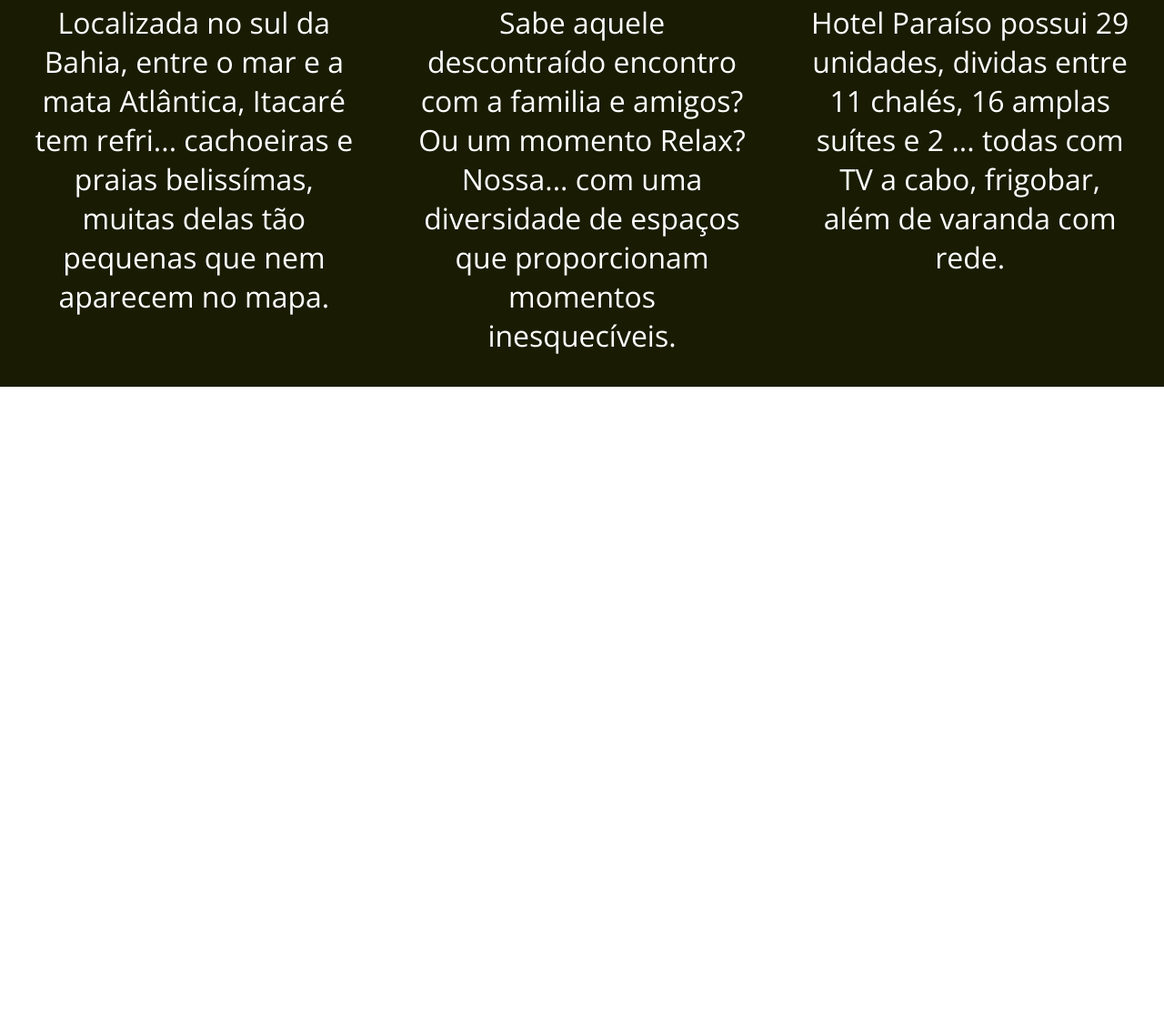
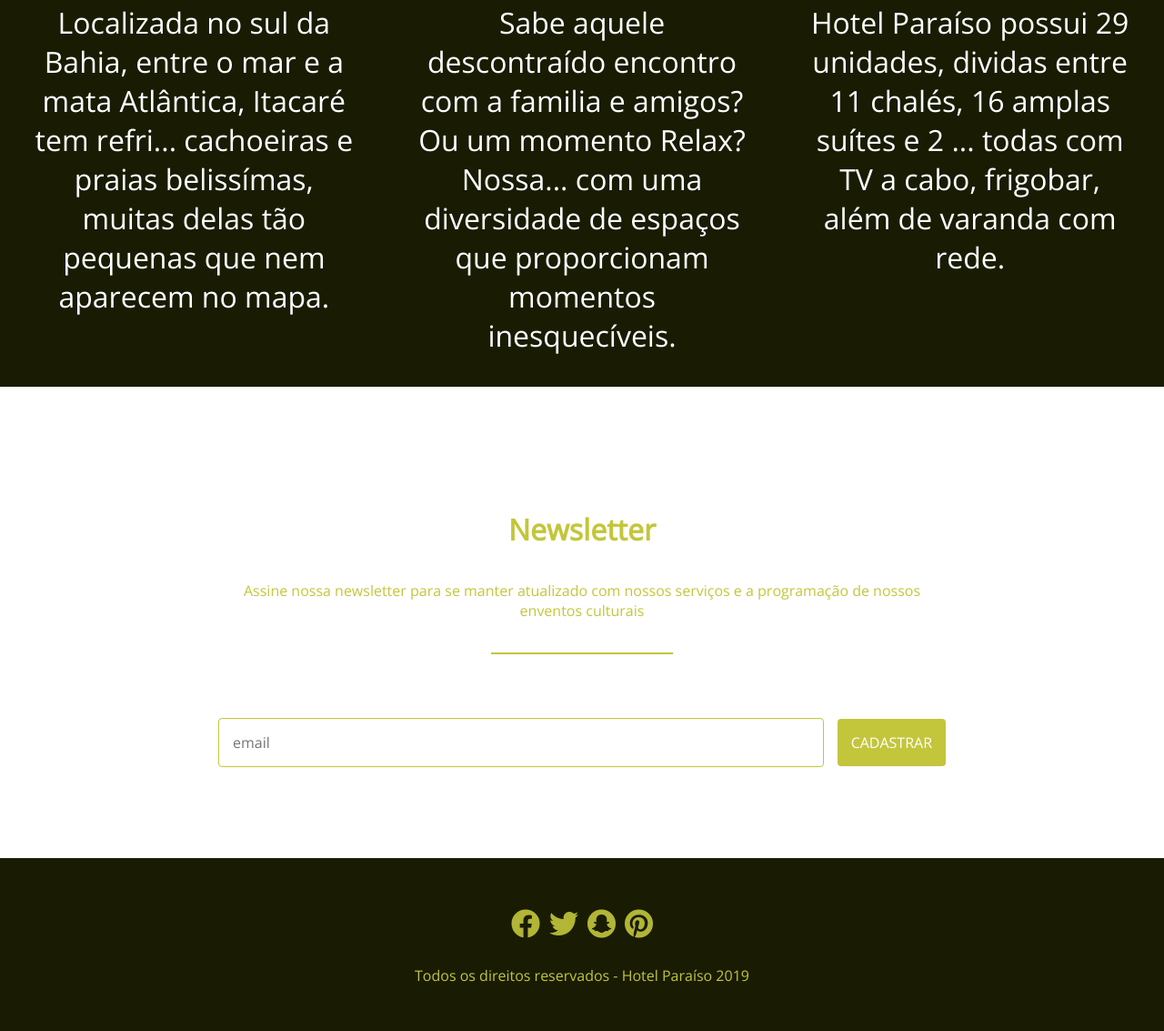
Before and after one commit to Luiz-junior/flexbox-course, a plain HTML site: page index.html in a window 1280 px wide. Shown: the part 2426-3559 px from the top of the page at 91% size. Before the commit the page ends 2886 px from the top, so only its background shows below. Drawn offline with nearby package versions, Linux system fonts and the light colour scheme.

Commit message:
completed

```diff
--- a/css/styles.css
+++ b/css/styles.css
@@ -101,3 +101,25 @@
 @media (max-width: 850px) {
     .caracteristicas .grid { flex-direction: column; }
 }
+
+/* NEWSLETTER */
+.newsletter { display: flex; flex-direction: column; align-items: center; padding: 100px 50px;  }
+.newsletter h3 { font-size: 2rem; margin-bottom: 35px; color: #c3c63b; text-align: center; }
+.newsletter p { max-width: 800px; margin-bottom: 35px; color: #c3c63b; text-align: center; }
+.newsletter hr { width: 200px; height: 2px; background-color: #c3c63b; margin-bottom: 70px; border: none;}
+
+.newsletter form { display: flex; align-items: center; justify-content: center; flex-wrap: wrap; width: 80%; max-width: 800px; }
+.newsletter form input { padding: 15px; border: 1px solid #c3c63b; border-radius: 4px; margin-right: 15px; flex: 1;}
+.newsletter button { padding: 15px; background-color: #c3c63b; color: #fff; text-transform: uppercase; border: none;
+border-radius: 4px; cursor: pointer; }
+@media (max-width: 700px) {
+    .newsletter input { flex-basis: 100%; margin-bottom: 15px; }
+}
+
+/* FOOTER */
+footer { display: flex; flex-direction: column; background-color: #191c03; padding: 50px 0px; align-items: center; }
+footer ul { display: flex; margin-bottom: 25px;  }
+footer ul li { margin-right: 10px; }
+footer ul li:last-child { margin-right: 0; }
+footer ul li a { color: #c3c63b;font-size: 2rem; }
+footer p { color: #c3c63b; text-align: center; }
--- a/index.html
+++ b/index.html
@@ -79,6 +79,28 @@
         </ul>
     </section>
 
+    <section class="newsletter">
+        <h3>Newsletter</h3>
+        <p>Assine nossa newsletter para se manter atualizado com nossos serviços e a programação de nossos enventos
+            culturais</p>
+        <hr>
+
+        <form>
+            <input type="text" placeholder="email">
+            <button>Cadastrar</button>
+        </form>
+    </section>
+
+    <footer>
+        <ul>
+            <li><a href=""><i class="fab fa-facebook"></i></a></li>
+            <li><a href=""><i class="fab fa-twitter"></i></a></li>
+            <li><a href=""><i class="fab fa-snapchat"></i></a></li>
+            <li><a href=""><i class="fab fa-pinterest"></i></a></li>
+        </ul>
+        <p>Todos os direitos reservados - Hotel Paraíso 2019</p>
+    </footer>
+
 </body>
 
 </html>
```
